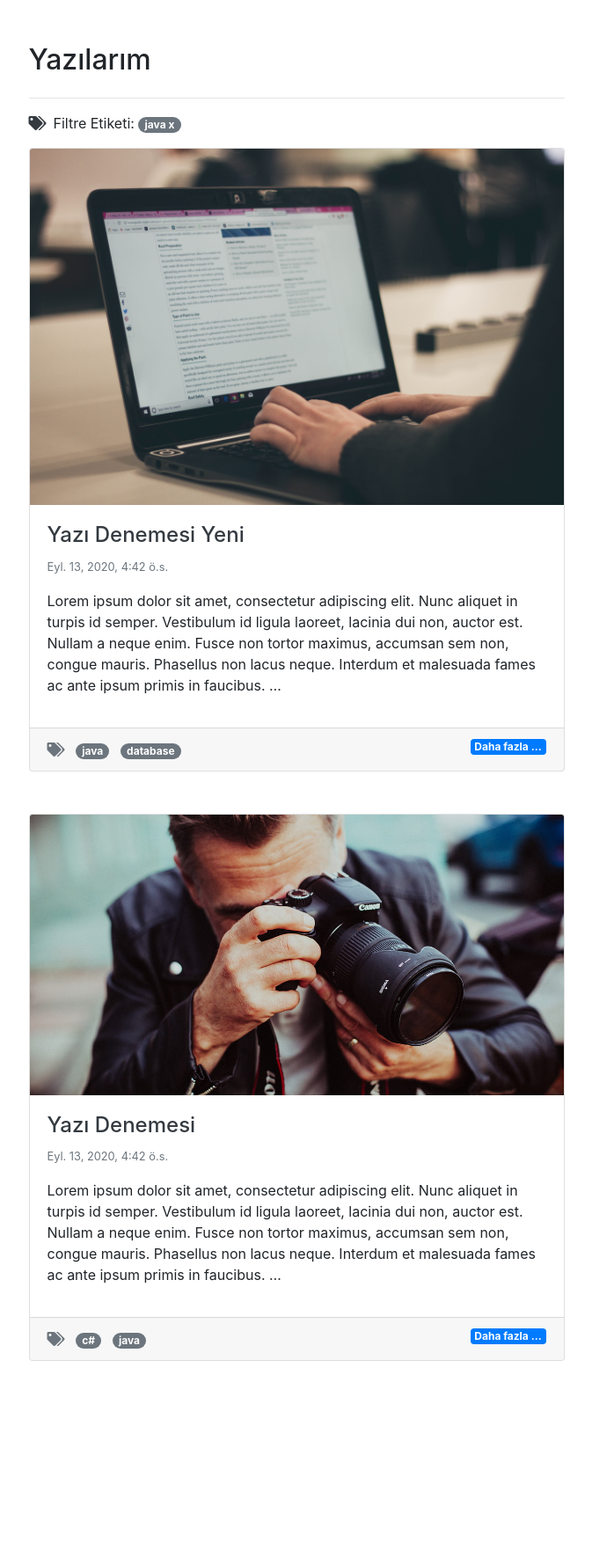
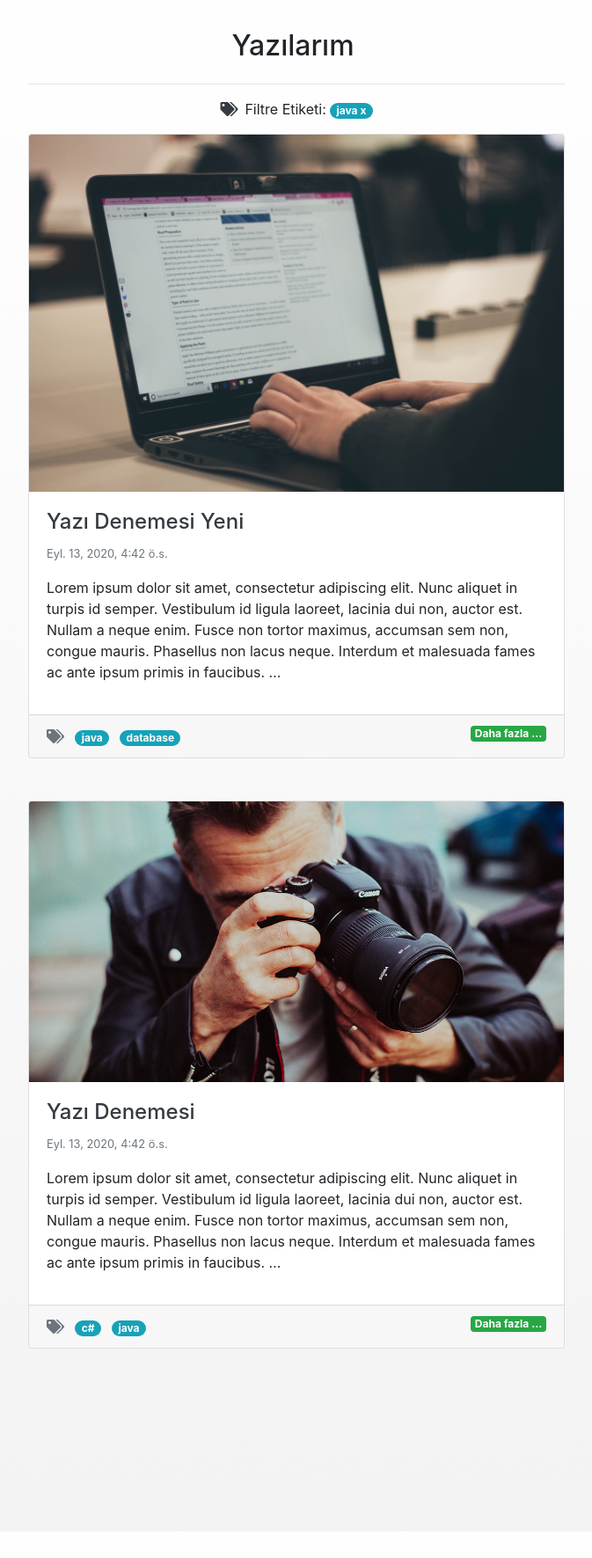
Before and after one commit to aatakansalar/django_personal_website, a Django app: a page that uses templates/posts.html in a window 1280 px wide. Shown: the part 63-1834 px from the top of the page at 88% size, without its empty margins (303-976 px from the left). After the commit the page ends 1596 px from the top, so only its background shows below. Run offline with Django 3.2, Linux system fonts and the light colour scheme; data comes from the database, SQL or seed files in the repository; both versions use the stored data as it was after the commit; some libraries are stand-ins or nearby versions.

Commit message:
Design Update

```diff
--- a/static/style/style.css
+++ b/static/style/style.css
@@ -1,36 +1,38 @@
+body {
+    background-image: linear-gradient(#fff, #f4f3f3);
+}
+nav {
+    background-color: #f4f9f4;
+}
 .hoverable {
     color: #000;
-    background-color: #fff;
     font-weight: 600;
     letter-spacing: 1.5px;
 }
 .hoverable a {
     color: #000;
-    padding: 1rem 0 1rem 0;
+    padding: 1.2rem .5rem 1.2rem .5rem !important;
 }
-
+.hoverable a:hover {
+    color: #000;
+    background-color: #e1f4f3;
+    transition: background-color .4s;
+}
 .hoverable:hover {
     color: #000;
-    background-color: #ececec;
+    background-color: #e1f4f3;
     transition: background-color .4s;
 }
+.header-wrapper {
+    padding: 6rem 0 6rem 0;
 
-.header-wrapper {
-    margin-top: 3.5rem;
 }
-.header-content {
-    padding: 5rem 5rem 1.5rem 5rem;
-}
-
 
 .content-wrapper {
     margin-top: 6rem;
     margin-bottom: 10rem;
 }
 
-.post-img {
-    opacity: 1;
-}
 .post-img:hover {
     opacity: 0.9;
     transition: background-color .4s;
@@ -47,5 +49,4 @@
 
 .project-description {
     padding: 1rem;
-
 }
--- a/templates/includes/navbar.html
+++ b/templates/includes/navbar.html
@@ -1,13 +1,12 @@
-<nav class="navbar bg-white fixed-top navbar-expand-md navbar-inverse border-bottom justify p-0" >
+<nav class="navbar fixed-top navbar-expand-md navbar-inverse border-bottom justify p-0" >
     <a href="{% url 'index' %}" class="navbar-brand hoverable p-3">AHMET ATAKAN SALAR</a>
-
     <button class="navbar-toggler navbar-toggler-right" type="button" data-toggle="collapse" data-target="#navbarCollapse" aria-controls="navbarCollapse" aria-expanded="false" aria-label="Toggle navigation">
-        <span><i class="fas fa-bars"></i></span>
+        <span><i class="fas fa-bars mr-4"></i></span>
     </button>
     <div class="collapse navbar-collapse closed p-0" id="navbarCollapse">
         <ul class="navbar-nav ml-auto">
 
-            <li class="nav-item hoverable ">
+            <li class="nav-item hoverable">
                 <a class="nav-link" href="{% url 'post:posts'  %}">YAZILARIM</a>
             </li>
             <li class="nav-item hoverable">
--- a/templates/layout.html
+++ b/templates/layout.html
@@ -17,7 +17,7 @@
     <title>Atakan Salar</title>
   </head>
 
-  <body class="container-sm">
+  <body class="container-fluid">
 
     {% include "includes/navbar.html" %}
 
--- a/templates/post.html
+++ b/templates/post.html
@@ -11,7 +11,6 @@
             <p>
                 {{post.post_content|safe}}
             </p>
-            <hr>
             {% if post.post_tags.all  %}
                 <i class="fas fa-tags mr-2 text-dark"></i>
                 {% for tag in post.post_tags.all %}
--- a/templates/posts.html
+++ b/templates/posts.html
@@ -1,25 +1,28 @@
 {% extends "layout.html" %}
 {% block body %}
-    <div class="row content-wrapper p-3">
-        <div class="col-md-6 offset-md-3">
+{% if posts %}
+    <div class="row content-wrapper ">
+        <div class="col-md-6 offset-md-3 ">
+            <div class="text-center">
                 <h2 class="d-inline-flex mr-2">Yazılarım</h2>
                 {% if tags %}
-            <a href="#tags-collapse" data-toggle="collapse" title="Etiketler" aria-expanded="true">
-                <i class="fas fa-tags mr-2 text-danger"></i>
+                <a href="#tags-collapse" data-toggle="collapse" title="etiketler" aria-expanded="true" class="show">
+                    <i class="fas fa-tags text-info fa-lg pt-4"></i>
                 </a>
-            <div class="collapse ml-3" id="tags-collapse">
+                <div class="collapse ml-3 show" id="tags-collapse">
                 {% for tag in tags %}
-                <a href="{{tag.get_absolute_url}}" class="badge badge-secondary badge-pill">{{tag.tag_name}}</a>
+                    <a href="{{tag.get_absolute_url}}" class="badge badge-info badge-pill">{{tag.tag_name}}</a>
                 {% endfor %}
                 </div>
                 {% endif %}
                 <hr>
                 {% if tag %}
-                <p class="">
+                    <p>
                         <i class="fas fa-tags mr-2 text-dark"></i>Filtre Etiketi:
-                    <a href="{% url 'post:posts' %}" class="badge badge-secondary badge-pill">{{tag.tag_name}} x</a>
+                        <a href="{% url 'post:posts' %}" class="badge badge-info badge-pill">{{tag.tag_name}} x</a>
                     </p>
                 {% endif %}
+            </div>
             {% for post in posts %}
             <div class="card mb-5">
                 {% if post.post_image %}
@@ -35,15 +38,32 @@
                 {% if post.post_tags.all  %}
                 <i class="fas fa-tags mr-2 text-secondary" title="Etiketler"></i>
                 {% for tag in post.post_tags.all %}
-                    <a href="{{ tag.get_absolute_url }}" class="mr-2 text-decoration-none badge badge-secondary badge-pill">{{tag.tag_name}}</a>
+                    <a href="{{ tag.get_absolute_url }}" class="mr-2 text-decoration-none badge badge-info badge-pill">{{tag.tag_name}}</a>
                 {% endfor %}
                 {% endif %}
                 <a href="{{ post.get_absolute_url }}" class="w-100">
-                    <span class="badge badge-primary float-right">Daha fazla ...</span>
+                    <span class="badge badge-success float-right">Daha fazla ...</span>
                 </a>
                </div>
             </div>
             {% endfor %}
         </div>
     </div>
+{% else %}
+    <div class="row content-wrapper p-3" style="height:400px;">
+        <div class="col-md-6 offset-md-3">
+            <div class="text-center">
+                <h2 class="d-inline-flex mr-2">Yazılarım</h2>
+                {% if tag %}
+                    <p class="">
+                        <i class="fas fa-tags mr-2 text-dark"></i>Filtre Etiketi:
+                        <a href="{% url 'post:posts' %}" class="badge badge-info badge-pill">{{tag.tag_name}} x</a>
+                    </p>
+                {% endif %}
+                <hr>
+                <div class="alert-primary p-3 mt-4" style="border-radius:8px;">Bu etiketle yazı bulunamadı...</div>
+            </div>
+        </div>
+    </div>
+{% endif %}
 {% endblock body %}
```
Also changed, not shown: templates/index.html (+7 -5 lines), db.sqlite3. Lines whose indentation alone changed are shown as unchanged.
